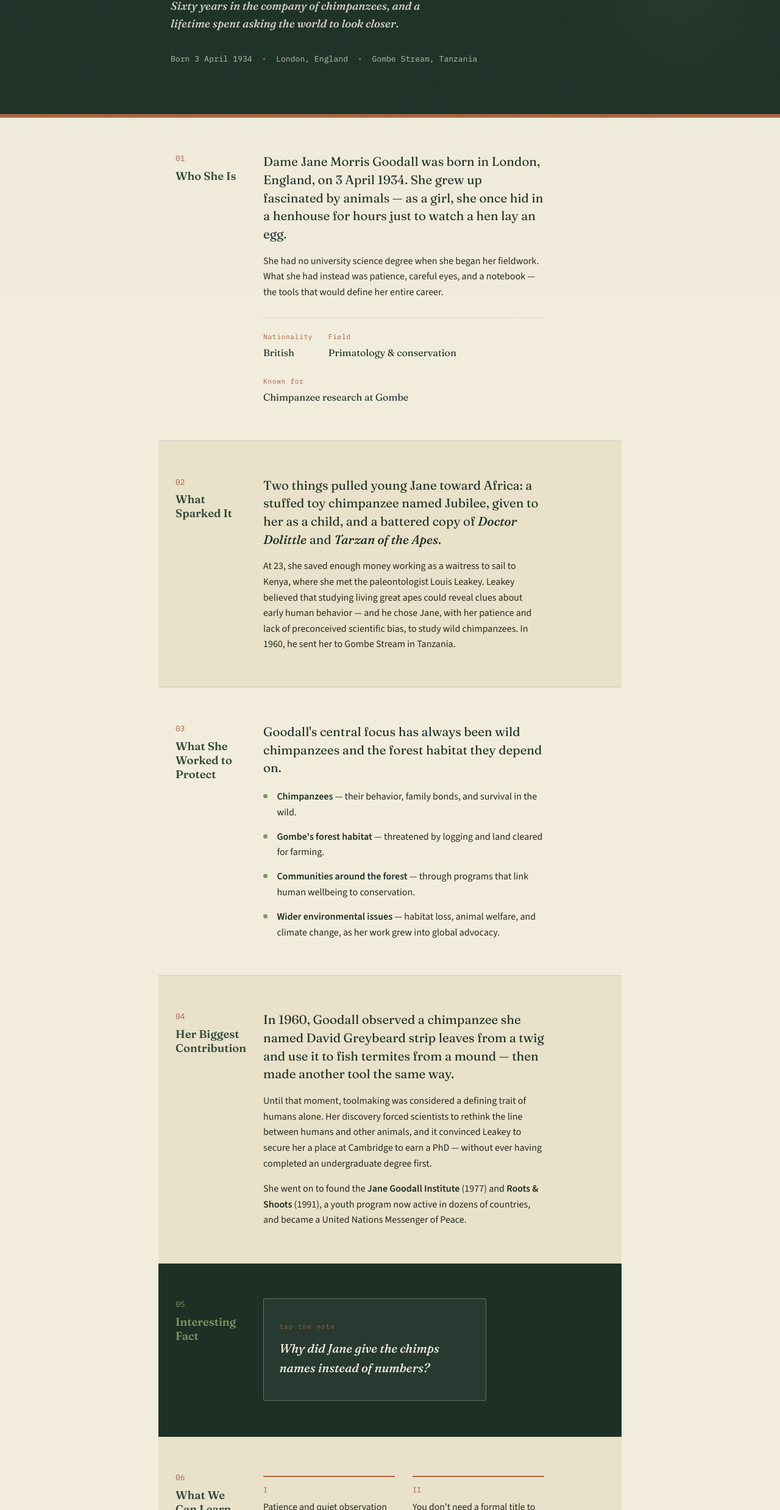
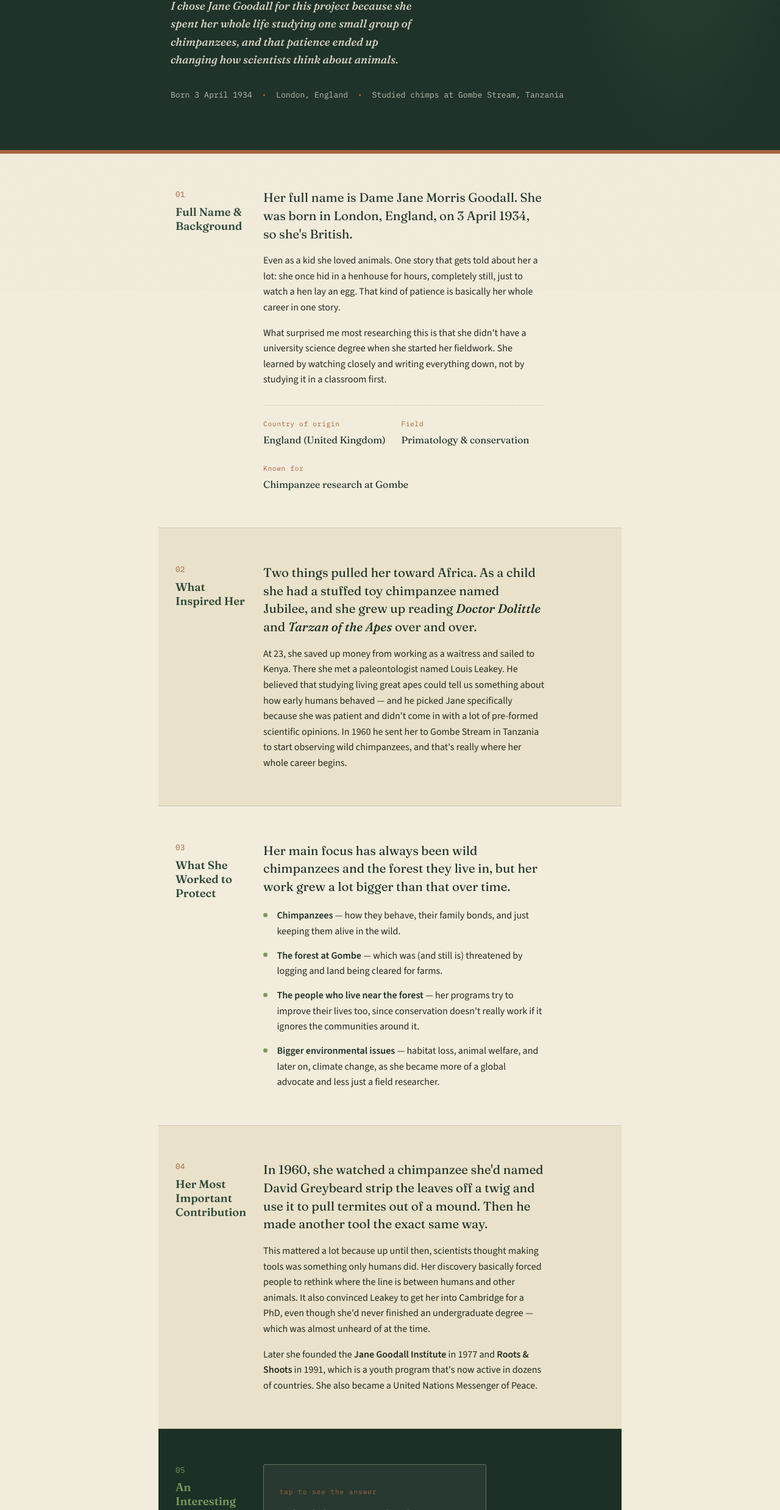
Before and after one commit to zurai02/Jane-goodall, a plain HTML site: page index.html in a window 1280 px wide. Shown: the part 324-2800 px from the top of the page at 61% size. Drawn offline with nearby package versions, Linux system fonts and the light colour scheme.

Commit message:
Update index.html

```diff
--- a/index.html
+++ b/index.html
@@ -3,7 +3,7 @@
 <head>
 <meta charset="UTF-8">
 <meta name="viewport" content="width=device-width, initial-scale=1.0">
-<title>Jane Goodall — Field Notes</title>
+<title>Jane Goodall — Conservationist Research Project</title>
 <link rel="preconnect" href="https://fonts.googleapis.com">
 <link href="https://fonts.googleapis.com/css2?family=Fraunces:ital,opsz,wght@0,9..144,400;0,9..144,600;1,9..144,500&family=IBM+Plex+Mono:wght@400;500&family=Source+Sans+3:wght@400;500;600&display=swap" rel="stylesheet">
 <link rel="stylesheet" href="style.css">
@@ -14,15 +14,15 @@
 
 <header class="hero">
   <div class="hero-inner">
-    <p class="stamp">RESEARCH NOTEBOOK · NO. 01</p>
+    <p class="stamp">Conservationist Research Project</p>
     <h1>Jane<br>Goodall</h1>
-    <p class="hero-sub">Sixty years in the company of chimpanzees, and a lifetime spent asking the world to look closer.</p>
+    <p class="hero-sub">I chose Jane Goodall for this project because she spent her whole life studying one small group of chimpanzees, and that patience ended up changing how scientists think about animals.</p>
     <div class="hero-meta">
       <span>Born 3 April 1934</span>
       <span class="dot">•</span>
       <span>London, England</span>
       <span class="dot">•</span>
-      <span>Gombe Stream, Tanzania</span>
+      <span>Studied chimps at Gombe Stream, Tanzania</span>
     </div>
   </div>
   <div class="hero-leaf" aria-hidden="true"></div>
@@ -33,15 +33,16 @@
   <section class="entry" id="profile">
     <div class="entry-label">
       <span class="entry-num">01</span>
-      <span class="entry-title">Who She Is</span>
+      <span class="entry-title">Full Name &amp; Background</span>
     </div>
     <div class="entry-body">
-      <p class="lede">Dame Jane Morris Goodall was born in London, England, on 3 April 1934. She grew up fascinated by animals — as a girl, she once hid in a henhouse for hours just to watch a hen lay an egg.</p>
-      <p>She had no university science degree when she began her fieldwork. What she had instead was patience, careful eyes, and a notebook — the tools that would define her entire career.</p>
+      <p class="lede">Her full name is Dame Jane Morris Goodall. She was born in London, England, on 3 April 1934, so she's British.</p>
+      <p>Even as a kid she loved animals. One story that gets told about her a lot: she once hid in a henhouse for hours, completely still, just to watch a hen lay an egg. That kind of patience is basically her whole career in one story.</p>
+      <p>What surprised me most researching this is that she didn't have a university science degree when she started her fieldwork. She learned by watching closely and writing everything down, not by studying it in a classroom first.</p>
       <div class="fact-strip">
         <div class="fact-block">
-          <span class="fact-k">Nationality</span>
-          <span class="fact-v">British</span>
+          <span class="fact-k">Country of origin</span>
+          <span class="fact-v">England (United Kingdom)</span>
         </div>
         <div class="fact-block">
           <span class="fact-k">Field</span>
@@ -58,11 +59,11 @@
   <section class="entry alt" id="spark">
     <div class="entry-label">
       <span class="entry-num">02</span>
-      <span class="entry-title">What Sparked It</span>
+      <span class="entry-title">What Inspired Her</span>
     </div>
     <div class="entry-body">
-      <p class="lede">Two things pulled young Jane toward Africa: a stuffed toy chimpanzee named Jubilee, given to her as a child, and a battered copy of <em>Doctor Dolittle</em> and <em>Tarzan of the Apes</em>.</p>
-      <p>At 23, she saved enough money working as a waitress to sail to Kenya, where she met the paleontologist Louis Leakey. Leakey believed that studying living great apes could reveal clues about early human behavior — and he chose Jane, with her patience and lack of preconceived scientific bias, to study wild chimpanzees. In 1960, he sent her to Gombe Stream in Tanzania.</p>
+      <p class="lede">Two things pulled her toward Africa. As a child she had a stuffed toy chimpanzee named Jubilee, and she grew up reading <em>Doctor Dolittle</em> and <em>Tarzan of the Apes</em> over and over.</p>
+      <p>At 23, she saved up money from working as a waitress and sailed to Kenya. There she met a paleontologist named Louis Leakey. He believed that studying living great apes could tell us something about how early humans behaved — and he picked Jane specifically because she was patient and didn't come in with a lot of pre-formed scientific opinions. In 1960 he sent her to Gombe Stream in Tanzania to start observing wild chimpanzees, and that's really where her whole career begins.</p>
     </div>
   </section>
 
@@ -72,12 +73,12 @@
       <span class="entry-title">What She Worked to Protect</span>
     </div>
     <div class="entry-body">
-      <p class="lede">Goodall's central focus has always been wild chimpanzees and the forest habitat they depend on.</p>
+      <p class="lede">Her main focus has always been wild chimpanzees and the forest they live in, but her work grew a lot bigger than that over time.</p>
       <ul class="protect-list">
-        <li><strong>Chimpanzees</strong> — their behavior, family bonds, and survival in the wild.</li>
-        <li><strong>Gombe's forest habitat</strong> — threatened by logging and land cleared for farming.</li>
-        <li><strong>Communities around the forest</strong> — through programs that link human wellbeing to conservation.</li>
-        <li><strong>Wider environmental issues</strong> — habitat loss, animal welfare, and climate change, as her work grew into global advocacy.</li>
+        <li><strong>Chimpanzees</strong> — how they behave, their family bonds, and just keeping them alive in the wild.</li>
+        <li><strong>The forest at Gombe</strong> — which was (and still is) threatened by logging and land being cleared for farms.</li>
+        <li><strong>The people who live near the forest</strong> — her programs try to improve their lives too, since conservation doesn't really work if it ignores the communities around it.</li>
+        <li><strong>Bigger environmental issues</strong> — habitat loss, animal welfare, and later on, climate change, as she became more of a global advocate and less just a field researcher.</li>
       </ul>
     </div>
   </section>
@@ -85,29 +86,29 @@
   <section class="entry alt" id="achievement">
     <div class="entry-label">
       <span class="entry-num">04</span>
-      <span class="entry-title">Her Biggest Contribution</span>
+      <span class="entry-title">Her Most Important Contribution</span>
     </div>
     <div class="entry-body">
-      <p class="lede">In 1960, Goodall observed a chimpanzee she named David Greybeard strip leaves from a twig and use it to fish termites from a mound — then made another tool the same way.</p>
-      <p>Until that moment, toolmaking was considered a defining trait of humans alone. Her discovery forced scientists to rethink the line between humans and other animals, and it convinced Leakey to secure her a place at Cambridge to earn a PhD — without ever having completed an undergraduate degree first.</p>
-      <p>She went on to found the <strong>Jane Goodall Institute</strong> (1977) and <strong>Roots &amp; Shoots</strong> (1991), a youth program now active in dozens of countries, and became a United Nations Messenger of Peace.</p>
+      <p class="lede">In 1960, she watched a chimpanzee she'd named David Greybeard strip the leaves off a twig and use it to pull termites out of a mound. Then he made another tool the exact same way.</p>
+      <p>This mattered a lot because up until then, scientists thought making tools was something only humans did. Her discovery basically forced people to rethink where the line is between humans and other animals. It also convinced Leakey to get her into Cambridge for a PhD, even though she'd never finished an undergraduate degree — which was almost unheard of at the time.</p>
+      <p>Later she founded the <strong>Jane Goodall Institute</strong> in 1977 and <strong>Roots &amp; Shoots</strong> in 1991, which is a youth program that's now active in dozens of countries. She also became a United Nations Messenger of Peace.</p>
     </div>
   </section>
 
   <section class="entry fact-feature" id="funfact">
     <div class="entry-label">
       <span class="entry-num">05</span>
-      <span class="entry-title">Interesting Fact</span>
+      <span class="entry-title">An Interesting Fact</span>
     </div>
     <div class="entry-body">
       <button class="flip-card" id="flipCard" type="button" aria-expanded="false">
         <div class="flip-inner">
           <div class="flip-front">
-            <span class="flip-hint">tap the note</span>
+            <span class="flip-hint">tap to see the answer</span>
             <span class="flip-q">Why did Jane give the chimps names instead of numbers?</span>
           </div>
           <div class="flip-back">
-            <p>Naming chimps — David Greybeard, Flo, Fifi, Goliath — was unusual for science at the time; researchers used numbers to stay "objective." Jane's approach was criticized at first, but it revealed rich individual personalities and family relationships that numbered subjects would have hidden. It's now a standard part of how primatologists study animals.</p>
+            <p>Other scientists at the time thought this was a mistake. The normal practice was to number animals to stay "objective" and avoid getting attached. Jane named them anyway — David Greybeard, Flo, Fifi, Goliath — and it turned out to be the right call. Naming them helped her notice individual personalities and family relationships that a list of numbers never would have shown. It's a pretty normal part of how primatologists work now.</p>
           </div>
         </div>
       </button>
@@ -117,32 +118,32 @@
   <section class="entry alt" id="lessons">
     <div class="entry-label">
       <span class="entry-num">06</span>
-      <span class="entry-title">What We Can Learn</span>
+      <span class="entry-title">What I Learned From Her</span>
     </div>
     <div class="entry-body">
       <div class="lesson-grid">
         <div class="lesson">
-          <span class="lesson-mark">I</span>
-          <p>Patience and quiet observation can reveal what loud, quick conclusions miss.</p>
+          <span class="lesson-mark">1</span>
+          <p>Being patient and just watching carefully can teach you things that rushing to a conclusion never will.</p>
         </div>
         <div class="lesson">
-          <span class="lesson-mark">II</span>
-          <p>You don't need a formal title to start — curiosity and careful notes are where real discovery begins.</p>
+          <span class="lesson-mark">2</span>
+          <p>You don't need an official title before you start — she began with curiosity and a notebook, not a degree.</p>
         </div>
         <div class="lesson">
-          <span class="lesson-mark">III</span>
-          <p>Protecting an animal often means protecting the people and land around it too.</p>
+          <span class="lesson-mark">3</span>
+          <p>Protecting an animal usually means you also have to think about the people who live near it.</p>
         </div>
         <div class="lesson">
-          <span class="lesson-mark">IV</span>
-          <p>One person's close attention to one small place — a single forest, a single group of chimps — can change how the whole world thinks.</p>
+          <span class="lesson-mark">4</span>
+          <p>One person paying close attention to one small place — a single forest, one group of chimps — can end up changing how the whole world thinks.</p>
         </div>
       </div>
     </div>
   </section>
 
   <section class="sources" id="sources">
-    <p class="sources-title">Sources for further reading</p>
+    <p class="sources-title">Sources I used</p>
     <ul>
       <li>National Geographic Education — Jane Goodall</li>
       <li>National Geographic Kids — Reader Guides &amp; Resources</li>
@@ -153,7 +154,7 @@
 </main>
 
 <footer>
-  <p>Field notebook built for a school research project on conservationists.</p>
+  <p>Made for a school research project on conservationists.</p>
 </footer>
 
 <script src="app.js"></script>
```
